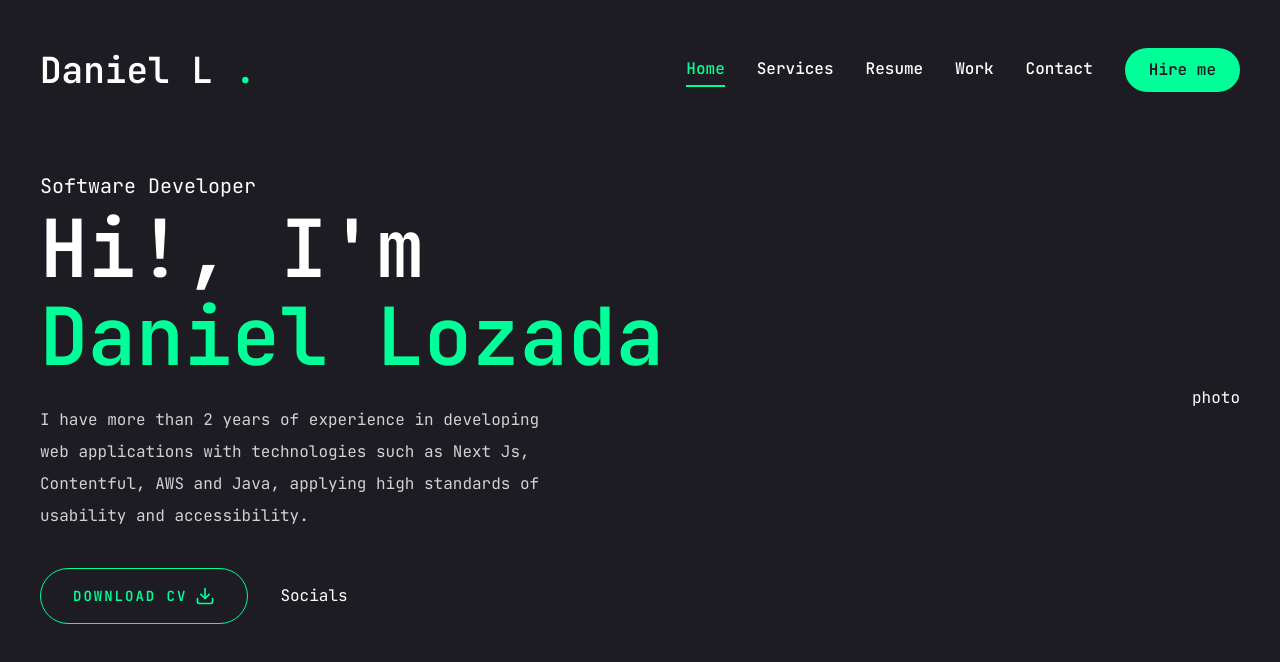
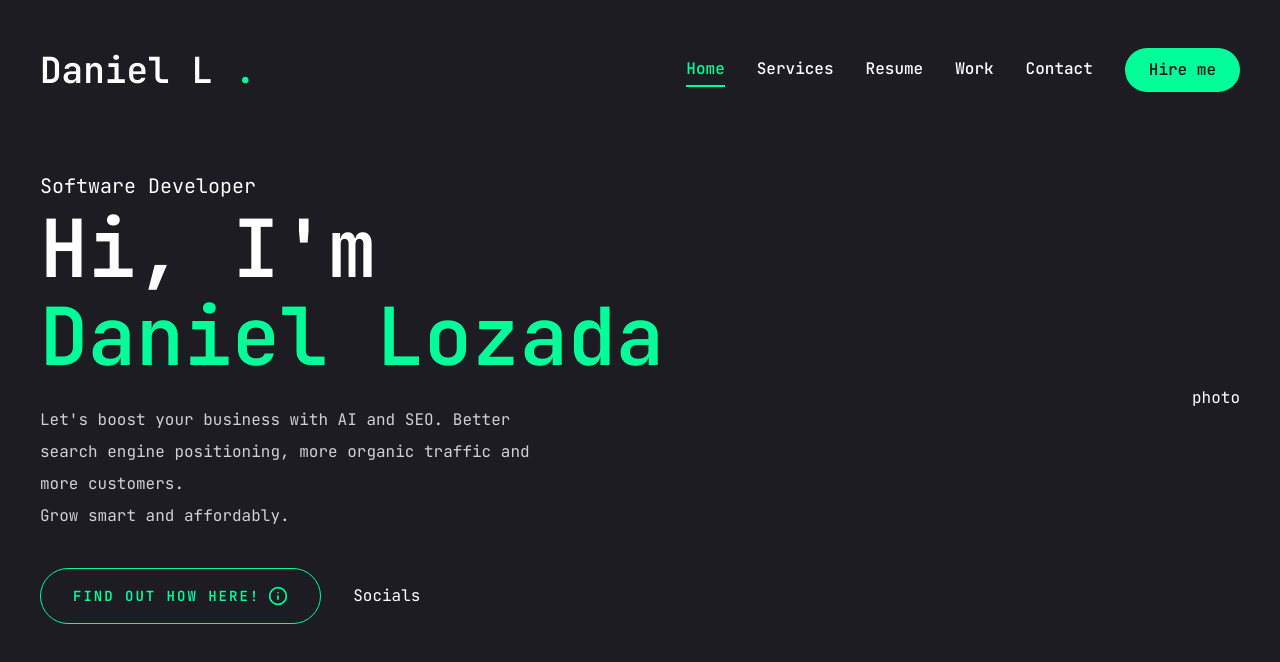
Before and after one commit to dflr10/daniellozadadev, a Next.js app: page / in a window 1280 px wide. Shown: the top 662 px of the page. Built offline with nearby package versions, Linux system fonts and the light colour scheme.

Commit message:
feature(page, Hader, Pagetransition): FiDownload  changed for FiInfo icon, Header paddin right and left increased, Transition duration decreased.

```diff
--- a/app/page.tsx
+++ b/app/page.tsx
@@ -1,5 +1,5 @@
 import { Button } from "@/components/ui/button";
-import { FiDownload } from "react-icons/fi";
+import { FiInfo } from "react-icons/fi";
 
 function Home() {
   return (
@@ -10,12 +10,12 @@ function Home() {
           <div className="text-center xl:text-left">
             <span className="text-xl">Software Developer</span>
             <h1 className="h1 mb-6">
-              Hi!, I'm <br /> <span className="text-accent">Daniel Lozada</span>
+              Hi, I'm <br /> <span className="text-accent">Daniel Lozada</span>
             </h1>
             <p className="max-w-[500px] mb-9 text-white/80">
-              I have more than 2 years of experience in developing web
-              applications with technologies such as Next Js, Contentful, AWS
-              and Java, applying high standards of usability and accessibility.
+            Let's boost your business with AI and SEO.
+            Better search engine positioning, more organic traffic and more customers. <br />
+            Grow smart and affordably.
             </p>
             {/*btn & social*/}
             <div className="flex flex-col xl:flex-row items-center gap-8">
@@ -24,8 +24,8 @@ function Home() {
                 size="lg"
                 className="uppercase flex items-center gap-2"
               >
-                <span>Download CV</span>
-                <FiDownload className="text-xl" />
+                <span>Find out how here!</span>
+                <FiInfo className="text-xl" />
               </Button>
               <div>Socials</div>
             </div>
--- a/components/Header.tsx
+++ b/components/Header.tsx
@@ -4,7 +4,7 @@ import Nav from "./Nav";
 import MobileNav from "./MobileNav";
 const Header = () => {
   return (
-    <header className="py-8 xl:py-12 text-white">
+    <header className="py-8 px-4 xl:py-12 text-white">
       <div className="container mx-auto flex justify-between items-center">
         <Link href="/">
           <h1 className="text-4xl font-semibold">
--- a/components/PageTransition.tsx
+++ b/components/PageTransition.tsx
@@ -12,7 +12,7 @@ const PageTransition = ({ children }) => {
           initial={{ opacity: 1 }}
           animate={{
             opacity: 0,
-            transition: { delay: 0.5, dutation: 0.3, ease: "easeInOut" },
+            transition: { delay: 0.5, dutation: 0.2, ease: "easeInOut" },
           }}
           className="h-screen w-screen fixed bg-primary top-0 pointer-events-none"
         />
```
